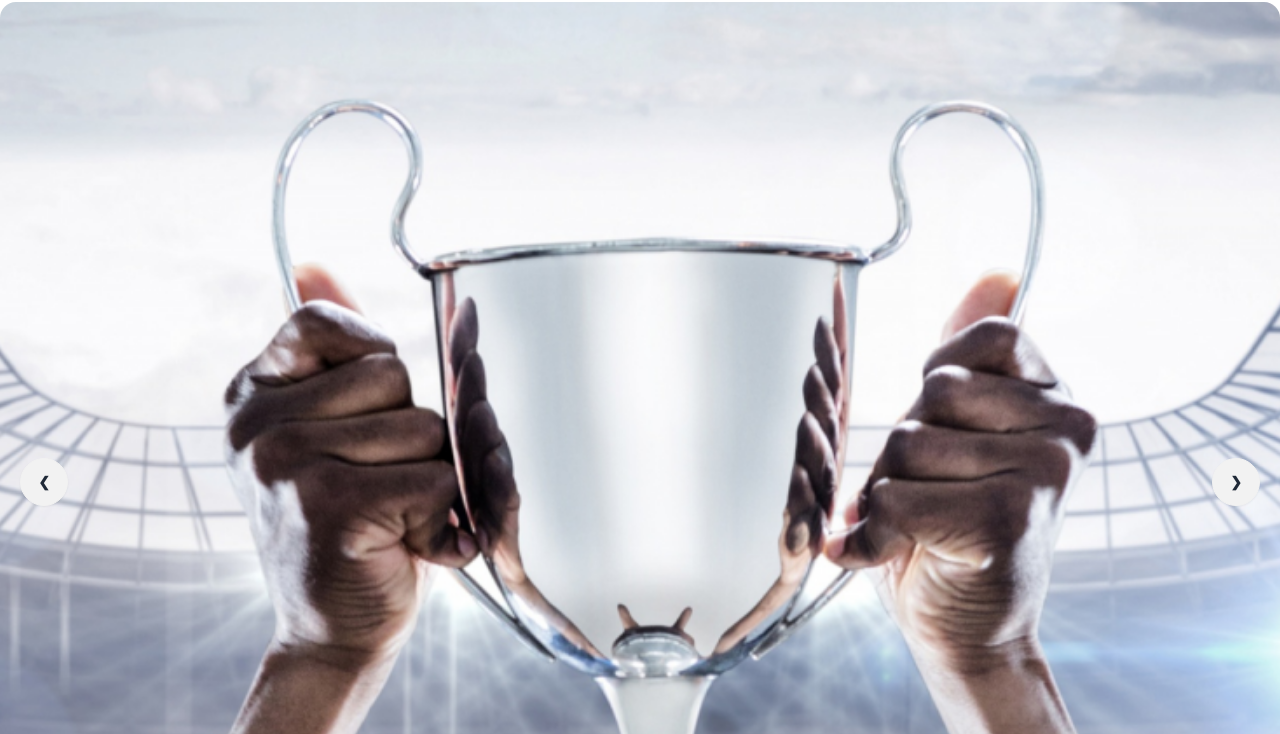
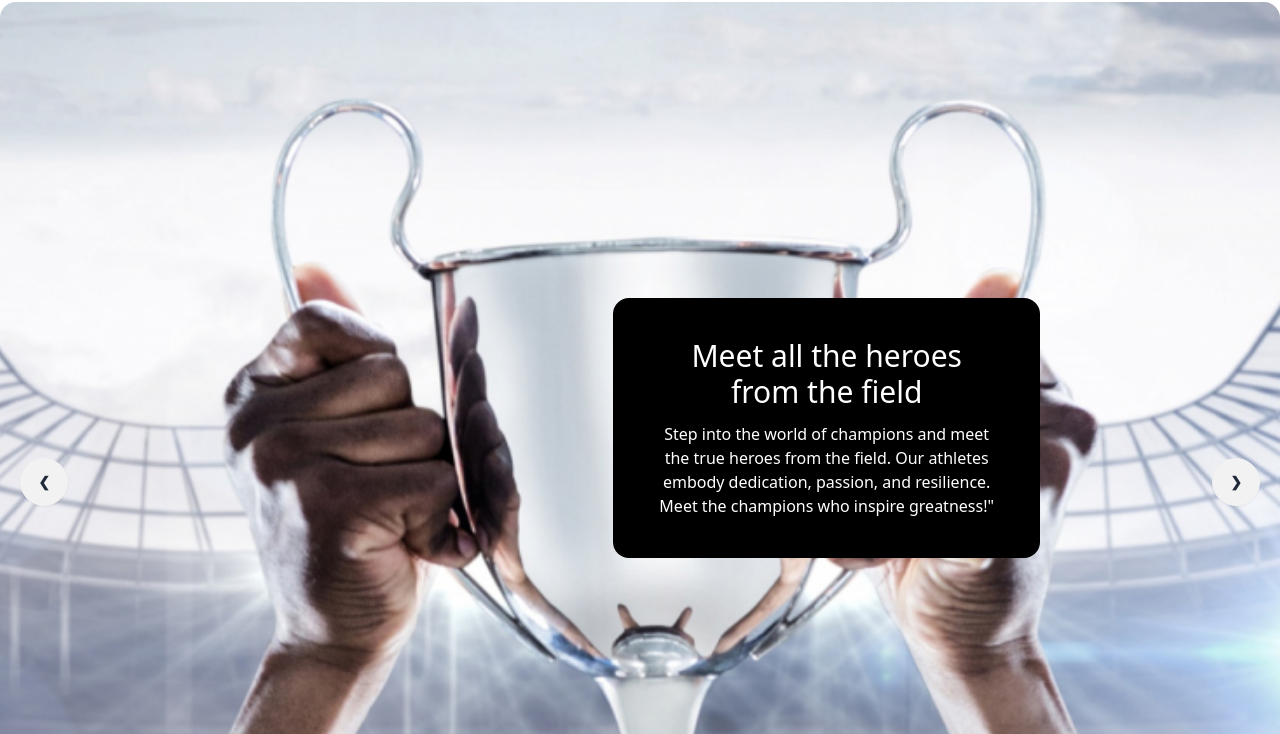
Before and after one commit to shamim-hossain008/hockeys-shamim, a plain HTML site: page Hockys/index.html in a window 1280 px wide. Shown: the part 66-800 px from the top of the page. Drawn offline with nearby package versions, Linux system fonts and the light colour scheme.

Commit message:
added done extra slider cadr section

```diff
--- a/Hockys/index.html
+++ b/Hockys/index.html
@@ -157,6 +157,17 @@
               <a href="#slide1" class="btn btn-circle">❯</a>
             </div>
           </div>
+        </div>
+        <!-- extra card section -->
+        <div
+          class="text-center md:absolute md:bottom-40 md:right-56 bg-black m-4 p-4 text-white md:w-1/3 rounded-2xl md:p-10"
+        >
+          <h2 class="text-3xl pb-3">Meet all the heroes from the field</h2>
+          <p>
+            Step into the world of champions and meet the true heroes from the
+            field. Our athletes embody dedication, passion, and resilience. Meet
+            the champions who inspire greatness!"
+          </p>
         </div>
       </section>
 
```
